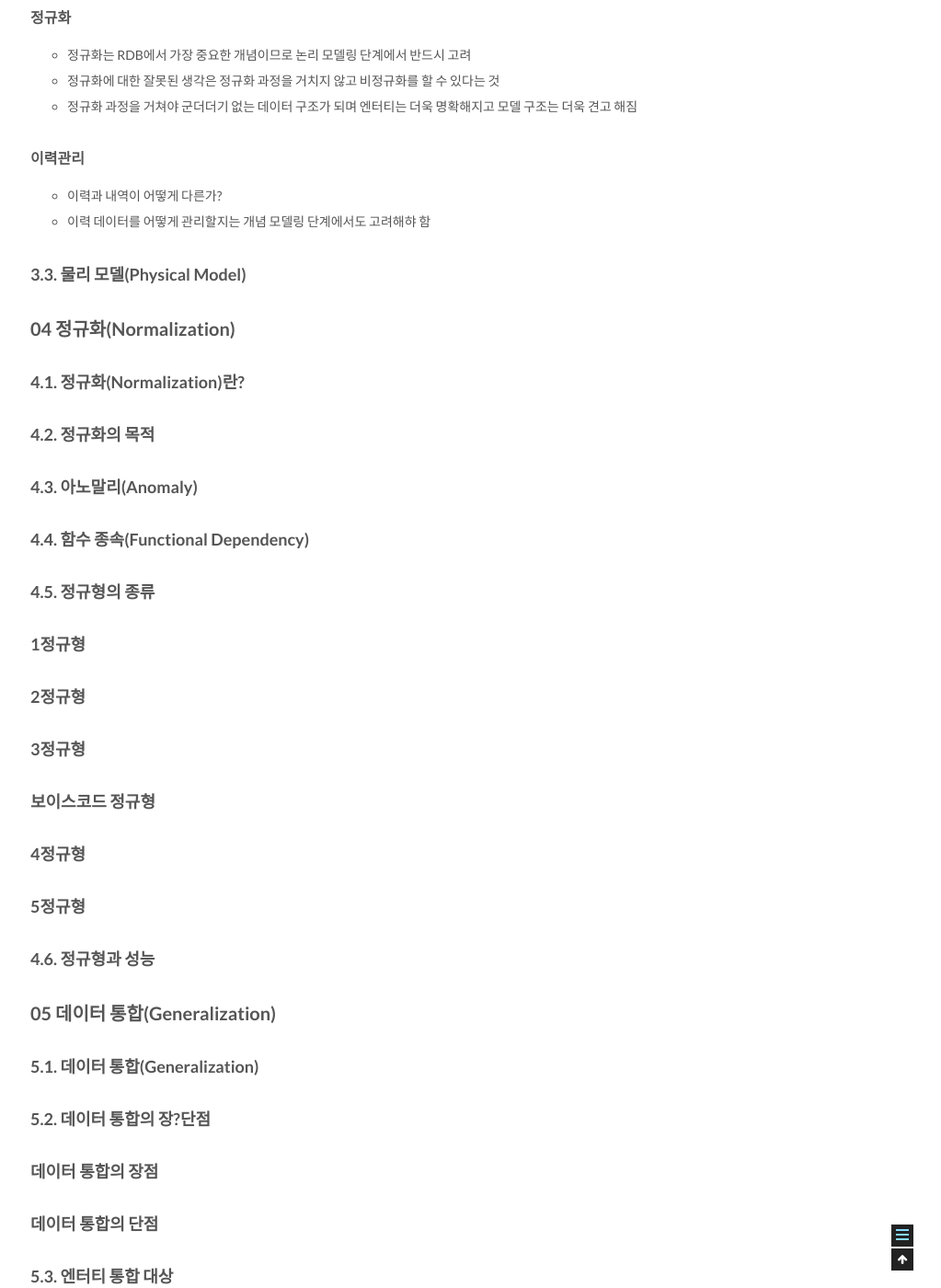
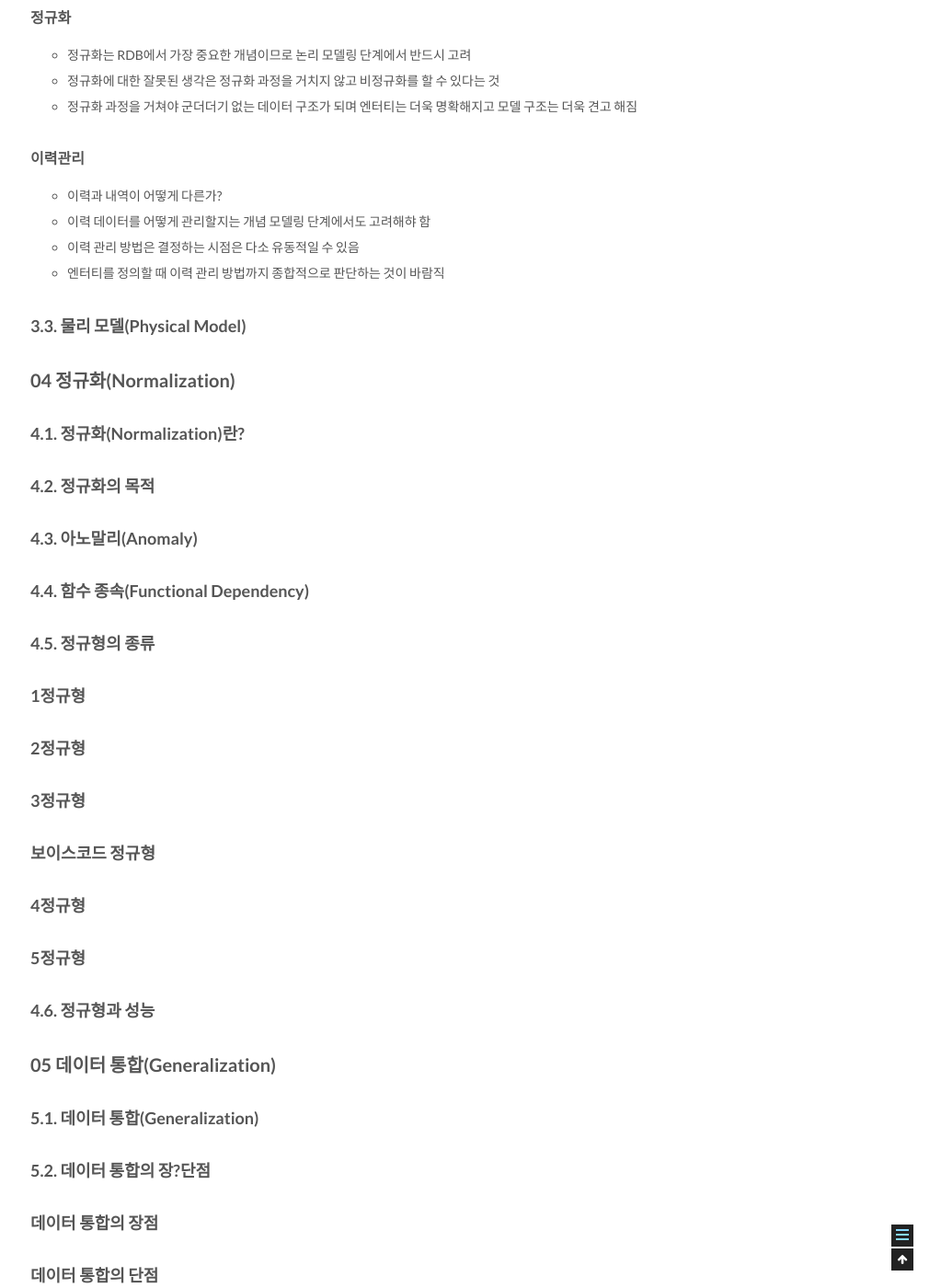
Before and after one commit to csj4032/csj4032.github.io, a Jekyll site: the page built from _posts/2018-05-02-관계형데이터모델링프리미엄가이드.md, in a window 1280 px wide and 1400 px high, scrolled down 9297 px. Shown: the whole window at 92% size, without its empty margins (257-1280 px from the left). Built offline with Jekyll 4.4.1, drawn with Linux system fonts in a browser that asks for light colours; comment, search, counter and statistics services are not loaded.

Commit message:
관계형 데이터 베이스 모델링 포스팅 수정

```diff
--- a/_posts/2018-05-02-관계형데이터모델링프리미엄가이드.md
+++ b/_posts/2018-05-02-관계형데이터모델링프리미엄가이드.md
@@ -286,6 +286,8 @@ comments: true
 #### 이력관리
 * 이력과 내역이 어떻게 다른가?
 * 이력 데이터를 어떻게 관리할지는 개념 모델링 단계에서도 고려해햐 함
+* 이력 관리 방법은 결정하는 시점은 다소 유동적일 수 있음
+* 엔터티를 정의할 때 이력 관리 방법까지 종합적으로 판단하는 것이 바람직
 
 ### 3.3. 물리 모델(Physical Model)
 
```
